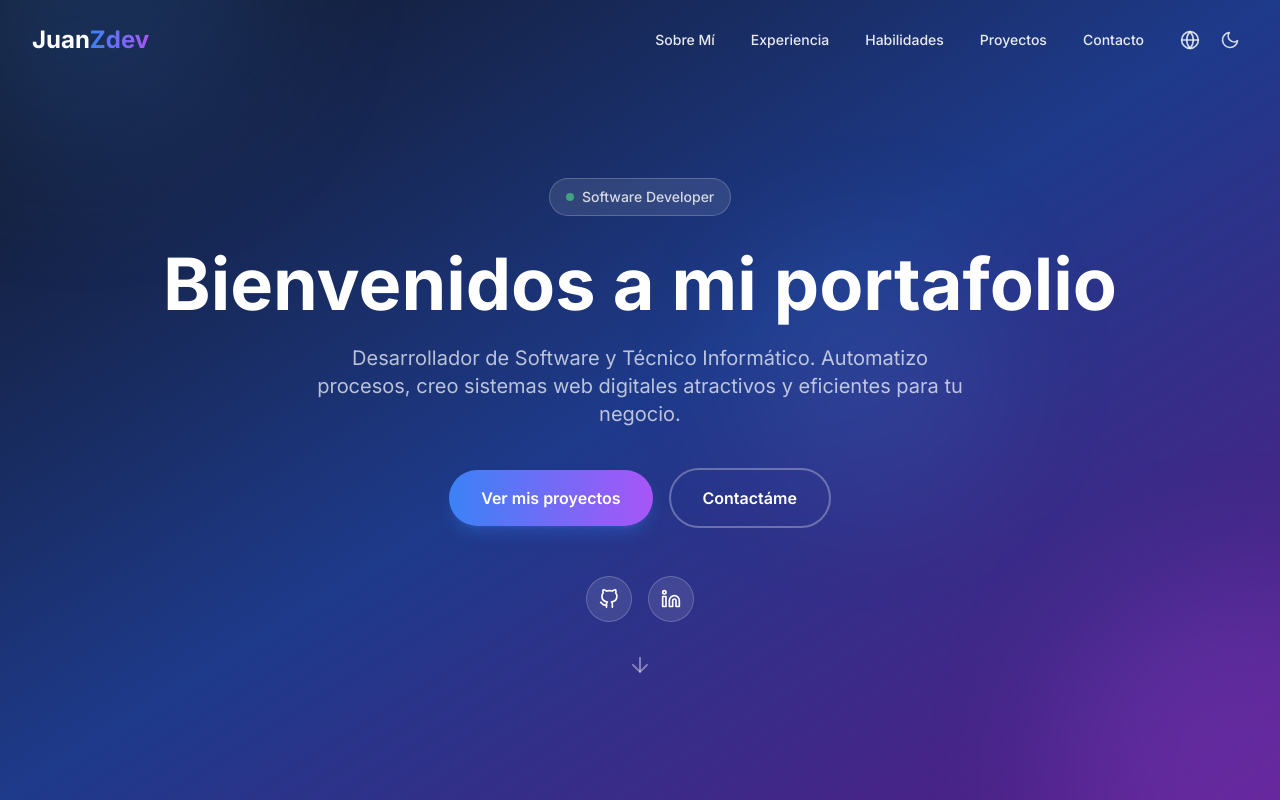
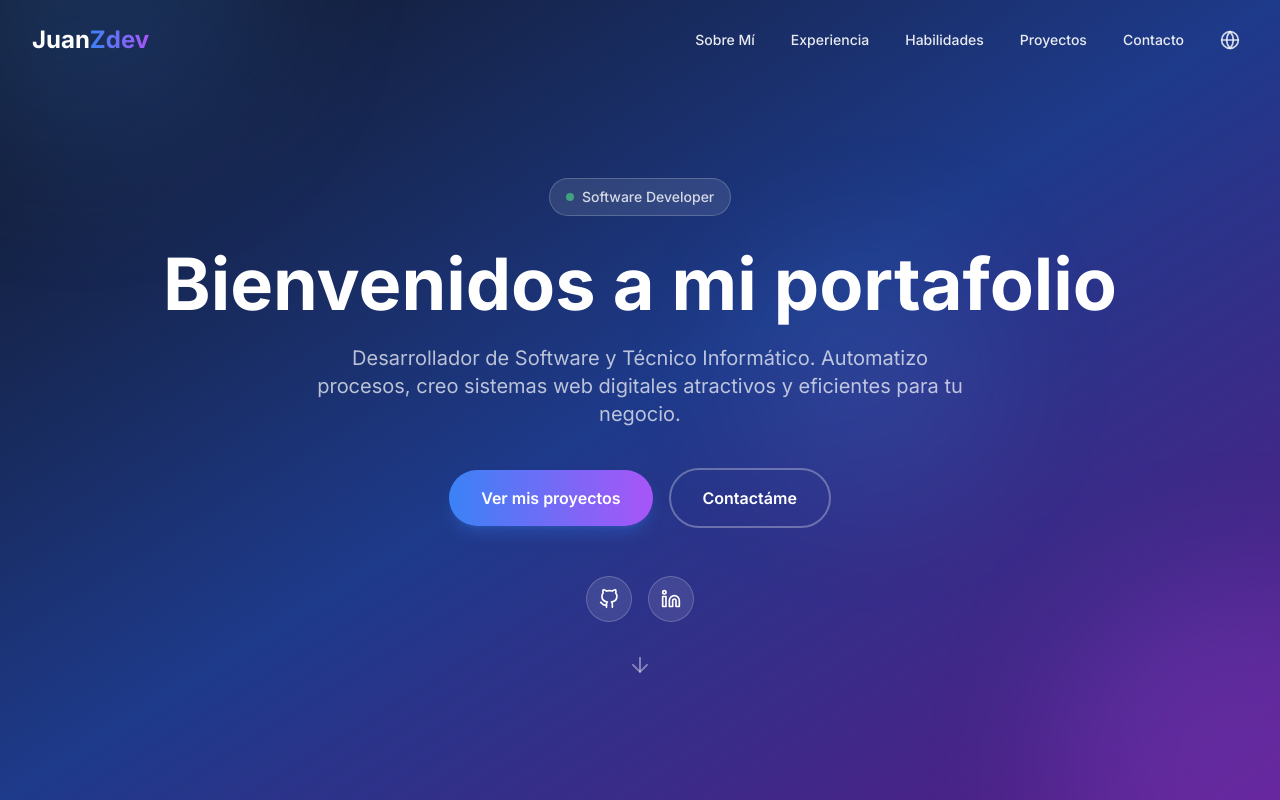
Before and after one commit to JuanZorrilla95/portafolio2024, a React (Create React App) app: page / in a window 1280 px wide. Shown: the top 800 px of the page. Built offline with nearby package versions, Linux system fonts and the light colour scheme.

Commit message:
Desactivar temporalmente el botón de cambio de tema en el componente Header

```diff
--- a/src/components/Header.js
+++ b/src/components/Header.js
@@ -105,7 +105,7 @@ function Header() {
           </m.button>
 
           {/* Theme Toggle */}
-          <m.button
+          {/* <m.button
             whileHover={{ scale: 1.1, rotate: 180 }}
             whileTap={{ scale: 0.9 }}
             onClick={toggleTheme}
@@ -116,7 +116,7 @@ function Header() {
             }`}
           >
             {isDark ? <FiSun className="w-5 h-5" /> : <FiMoon className="w-5 h-5" />}
-          </m.button>
+          </m.button> */}
         </div>
 
         {/* Mobile Menu Button */}
```
